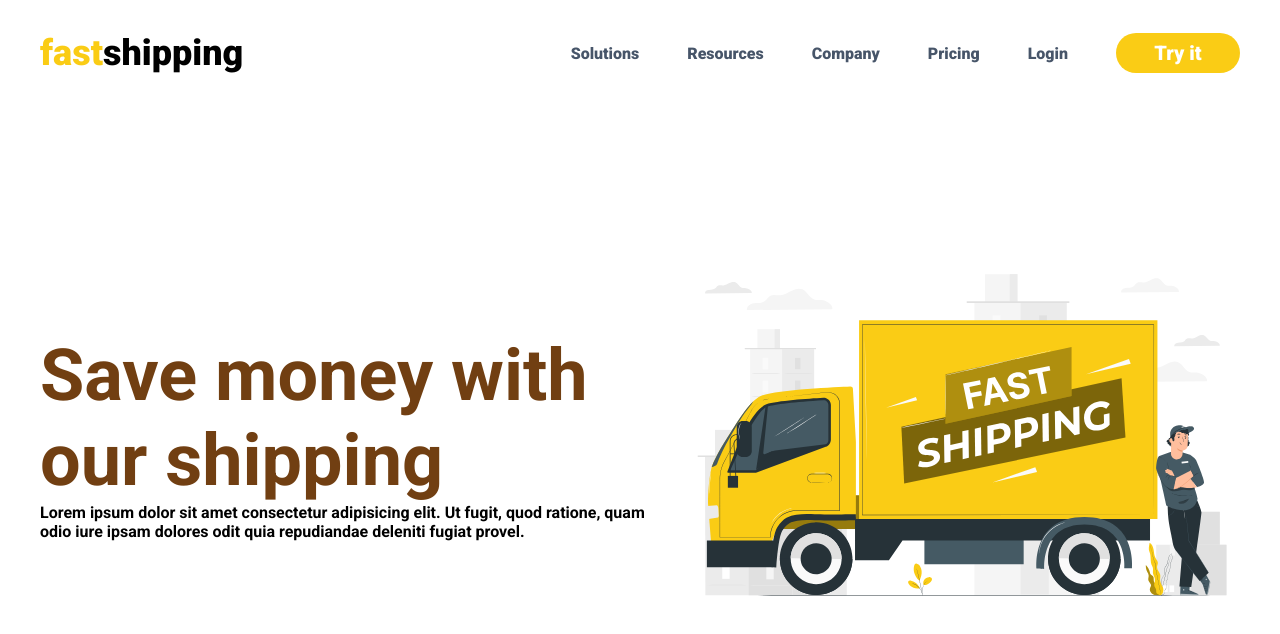
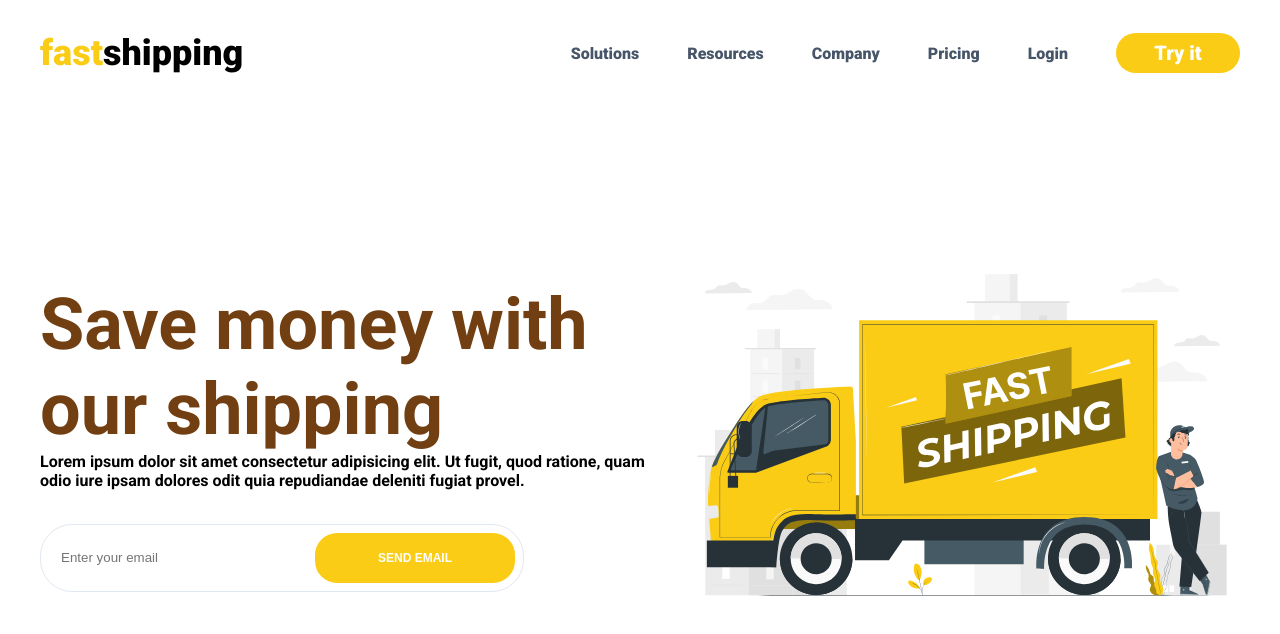
Before and after one commit to mateusmaiia/shipping-page, a plain HTML site: page index.html in a window 1280 px wide. Drawn offline with Linux system fonts and the light colour scheme.

Commit message:
form input button

```diff
--- a/assets/style/style.css
+++ b/assets/style/style.css
@@ -106,3 +106,50 @@ a {
   font-weight: 500;
   line-height: 134.69%;
 }
+
+.sendEmail--container {
+  width: 100%;
+  max-width: 484px;
+  height: 68px;
+  background-color: #fff;
+  border: 1px solid #e2e8f0;
+  border-radius: 32px;
+
+  display: flex;
+  align-items: center;
+
+  padding: 8px;
+  margin-top: 34px;
+}
+
+.sendEmail--container input {
+  border: none;
+  background: transparent;
+  outline: none;
+
+  margin-left: 12px;
+
+  height: 100%;
+  flex: 1;
+}
+
+.sendEmail--container button {
+  background: #facc15;
+  border: none;
+  outline: none;
+
+  width: 200px;
+  height: 50px;
+
+  display: flex;
+  justify-content: center;
+  align-items: center;
+
+  color: #fff;
+  border-radius: 22px;
+
+  font-size: 12px;
+  font-weight: 700;
+
+  cursor: pointer;
+}
--- a/index.html
+++ b/index.html
@@ -40,6 +40,11 @@
             quod ratione, quam odio iure ipsam dolores odit quia repudiandae
             deleniti fugiat provel.
           </h4>
+
+          <form action="" class="sendEmail--container">
+            <input type="email" placeholder="Enter your email" />
+            <button type="submit">SEND EMAIL</button>
+          </form>
         </div>
 
         <div class="section-hero-rightside">
```
